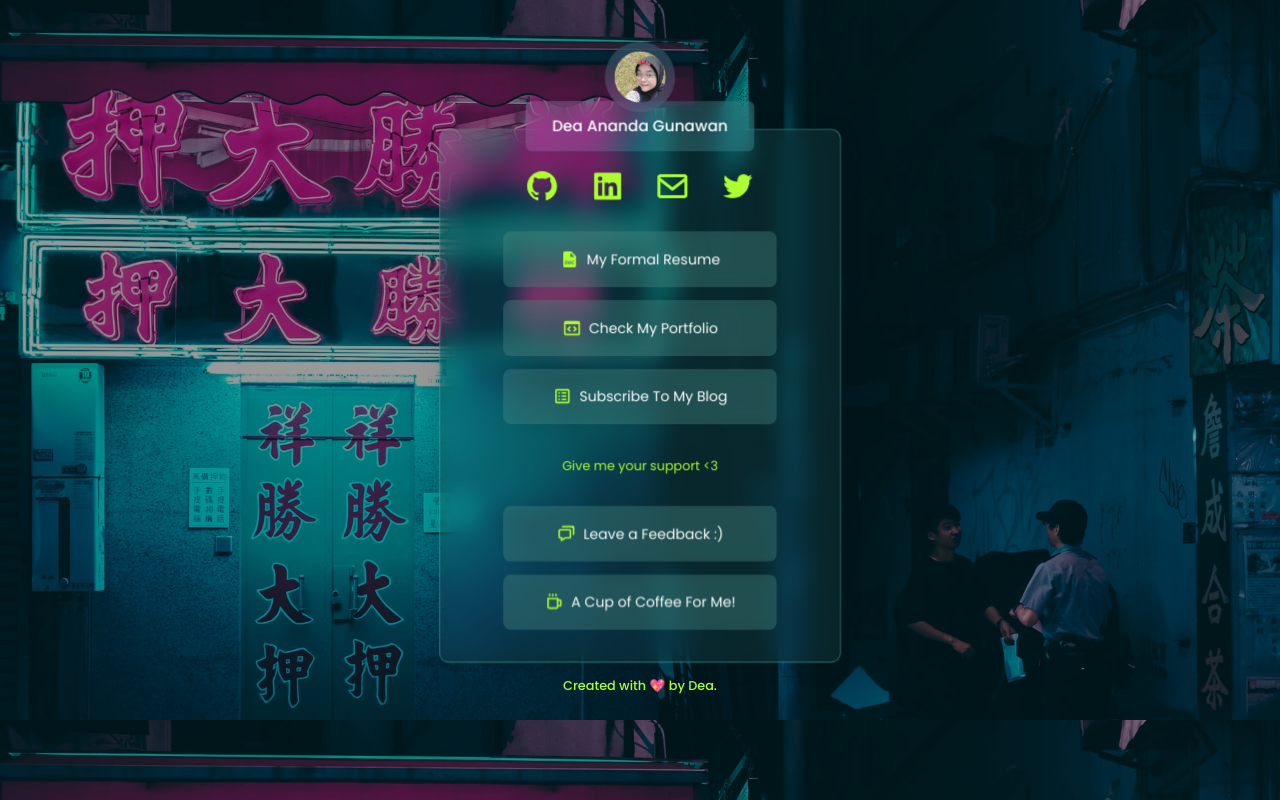
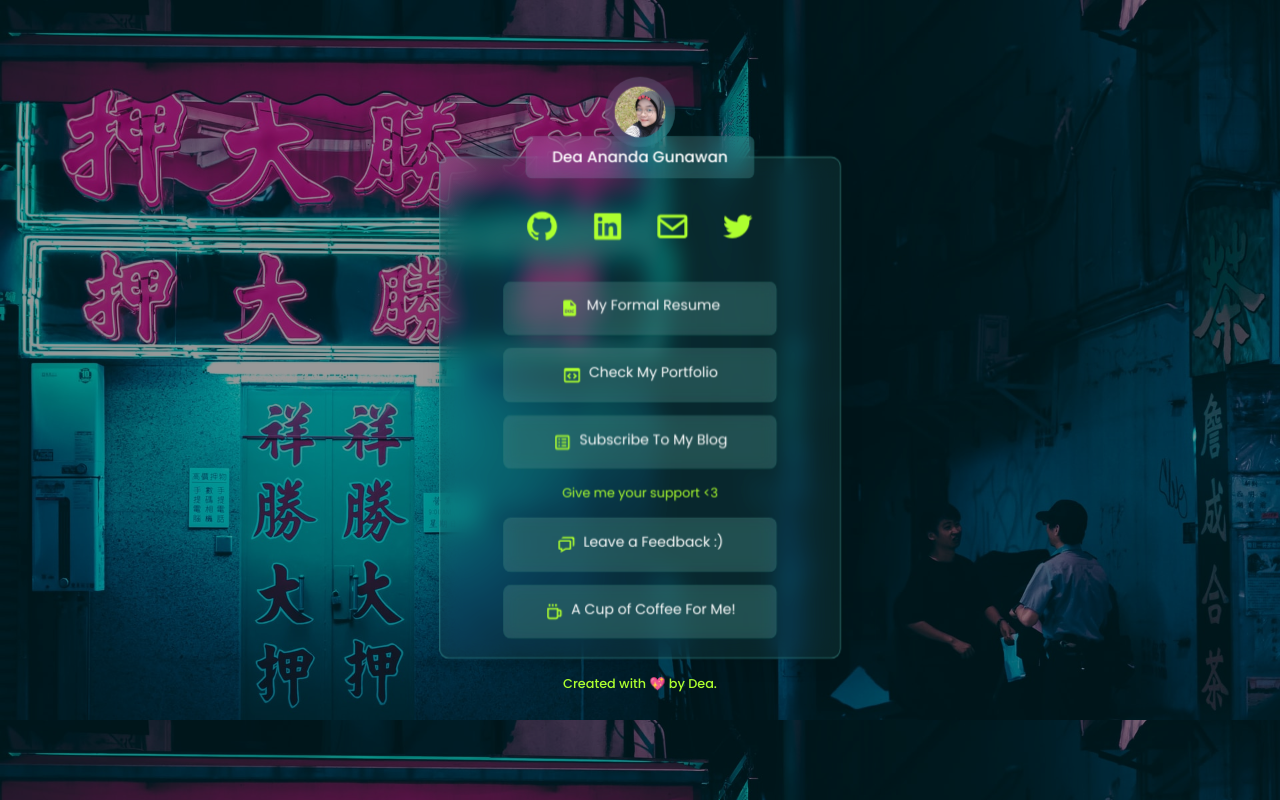
Before and after one commit to peperoxyz/glassy-biolinks, a plain HTML site: page index.html in a window 1280 px wide. Drawn offline with Linux system fonts and the light colour scheme.

Commit message:
refactor: add resetter css to format

```diff
--- /dev/null
+++ b/assets/css/resetter.css
@@ -0,0 +1,48 @@
+/* http://meyerweb.com/eric/tools/css/reset/
+   v2.0 | 20110126
+   License: none (public domain)
+*/
+
+html, body, div, span, applet, object, iframe,
+h1, h2, h3, h4, h5, h6, p, blockquote, pre,
+a, abbr, acronym, address, big, cite, code,
+del, dfn, em, img, ins, kbd, q, s, samp,
+small, strike, strong, sub, sup, tt, var,
+b, u, i, center,
+dl, dt, dd, ol, ul, li,
+fieldset, form, label, legend,
+table, caption, tbody, tfoot, thead, tr, th, td,
+article, aside, canvas, details, embed,
+figure, figcaption, footer, header, hgroup,
+menu, nav, output, ruby, section, summary,
+time, mark, audio, video {
+	margin: 0;
+	padding: 0;
+	border: 0;
+	font-size: 100%;
+	font: inherit;
+	vertical-align: baseline;
+}
+/* HTML5 display-role reset for older browsers */
+article, aside, details, figcaption, figure,
+footer, header, hgroup, menu, nav, section {
+	display: block;
+}
+body {
+	line-height: 1;
+}
+ol, ul {
+	list-style: none;
+}
+blockquote, q {
+	quotes: none;
+}
+blockquote:before, blockquote:after,
+q:before, q:after {
+	content: '';
+	content: none;
+}
+table {
+	border-collapse: collapse;
+	border-spacing: 0;
+}
--- a/assets/css/style.css
+++ b/assets/css/style.css
@@ -17,7 +17,6 @@ body {
 }
 
 .content {
-	margin-top: -3rem;
 	z-index: 2;
 	position: relative;
 	display: flex;
@@ -85,8 +84,8 @@ body {
 }
 
 .socials {
-	padding: 2rem;
-	margin-bottom: -2.3rem;
+	padding: 4rem;
+	margin-bottom: -1.3rem;
 }
 
 .socials ul {
@@ -95,7 +94,6 @@ body {
 	justify-content: center;
 	align-items: center;
 	gap: 2.3rem;
-	padding: 0rem 0rem;
 }
 
 .socials ul li img {
@@ -116,15 +114,12 @@ body {
 	gap: 1rem;
 	width: 100%;
 	text-decoration: none;
-	padding: 0rem;
 	align-items: center;
 }
 
 .menu ul a {
 	width: 92%;
 	list-style-type: none;
-	padding: 0;
-	margin: 0;
 	display: flex;
 	flex-direction: column;
 	align-items: center;
@@ -163,7 +158,7 @@ body {
 }
 
 .footer {
-	margin-top: 1rem;
+	margin-top: 1.5rem;
 	color: greenyellow;
 	font-weight: 500;
 }
--- a/index.html
+++ b/index.html
@@ -4,6 +4,7 @@
 		<meta charset="UTF-8" />
 		<meta http-equiv="X-UA-Compatible" content="IE=edge" />
 		<meta name="viewport" content="width=device-width, initial-scale=1.0" />
+		<link rel="stylesheet" href="assets/css/resetter.css">
 		<link rel="stylesheet" target="_blank" href="assets/css/style.css" / >
 		<title>Bio Links - Assignment W1</title>
 	</head>
```
